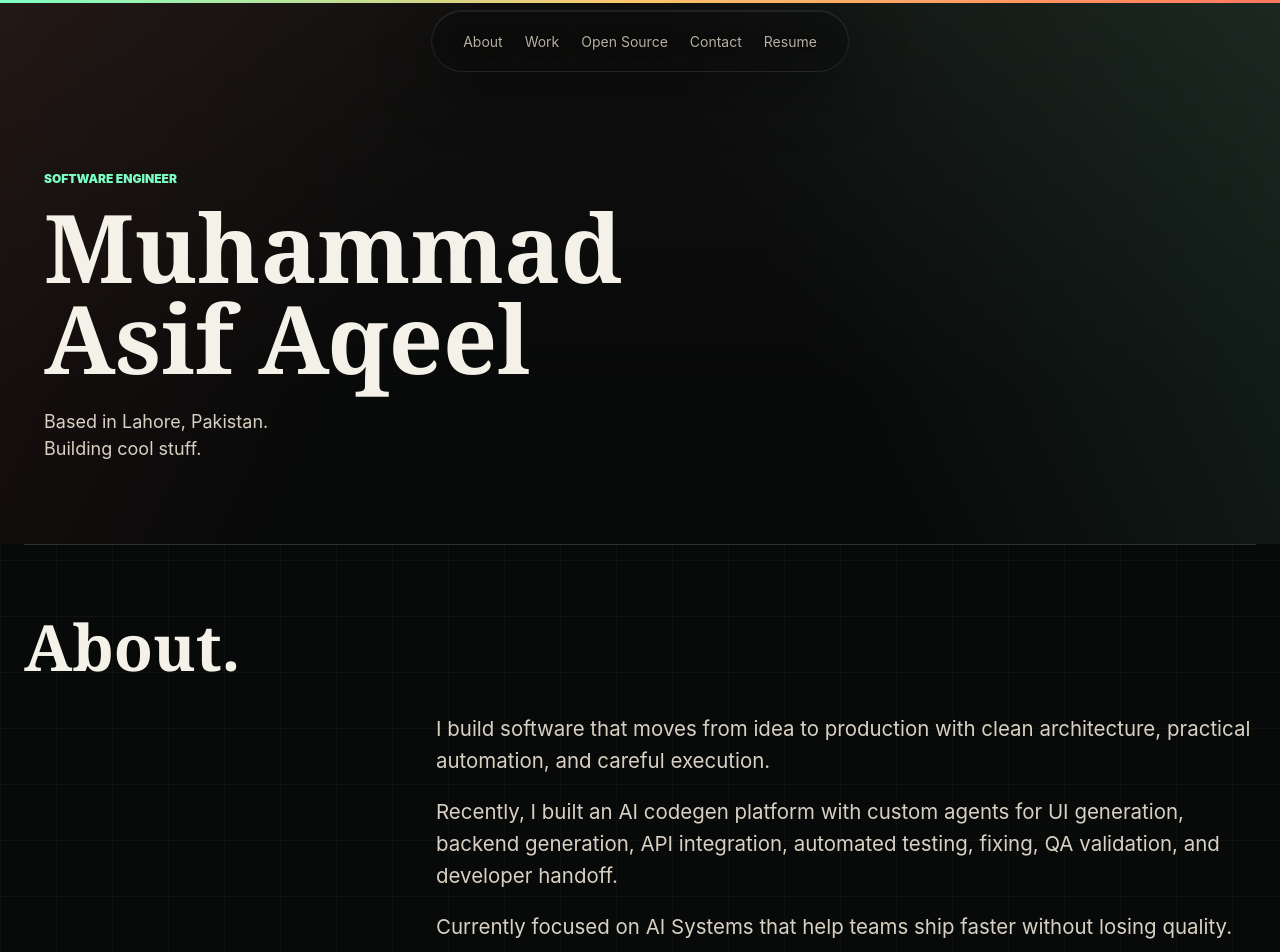
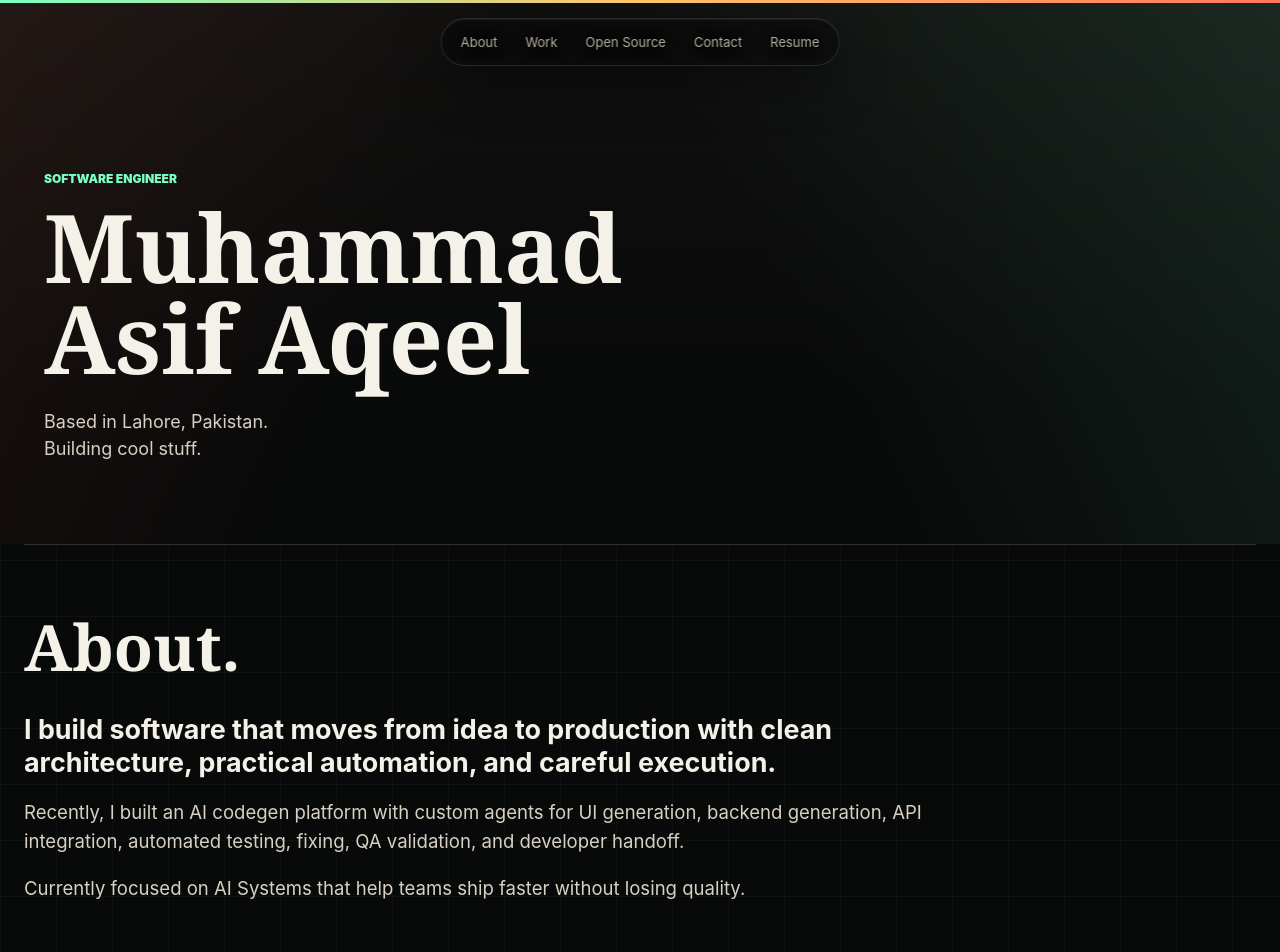
Before and after one commit to asifdotdev/asif-portfolio, a React (Vite) app: page / in a window 1280 px wide. Shown: the top 952 px of the page. Built offline with nearby package versions, Linux system fonts and the light colour scheme.

Commit message:
refine header and about layout

```diff
--- a/src/styles.css
+++ b/src/styles.css
@@ -81,26 +81,20 @@ button {
   justify-content: center;
   width: fit-content;
   max-width: calc(100% - 48px);
-  min-height: 46px;
-  padding: 0 18px;
-  border: 0;
-  background: transparent;
+  min-height: 48px;
+  padding: 6px;
+  border: 1px solid rgba(244, 241, 232, 0.12);
+  border-radius: 999px;
+  background: rgba(8, 9, 9, 0.54);
+  box-shadow:
+    0 18px 50px rgba(0, 0, 0, 0.34),
+    inset 0 1px 0 rgba(244, 241, 232, 0.08);
+  backdrop-filter: blur(16px);
   transform: translateX(-50%);
 }
 
 .site-nav::before {
-  content: "";
-  position: absolute;
-  inset: -8px -14px;
-  z-index: 0;
-  border: 1px solid rgba(244, 241, 232, 0.1);
-  border-radius: 999px;
-  background: rgba(8, 9, 9, 0.38);
-  box-shadow:
-    0 18px 58px rgba(0, 0, 0, 0.34),
-    inset 0 1px 0 rgba(244, 241, 232, 0.08);
-  backdrop-filter: blur(14px);
-  pointer-events: none;
+  display: none;
 }
 
 .site-nav > * {
@@ -111,7 +105,7 @@ button {
 .desktop-nav {
   display: flex;
   justify-content: center;
-  gap: 22px;
+  gap: 2px;
 }
 
 .desktop-nav a,
@@ -119,12 +113,13 @@ button {
 .mobile-nav button {
   display: inline-flex;
   align-items: center;
-  min-height: 36px;
-  padding: 0;
+  min-height: 34px;
+  padding: 0 13px;
   border: 0;
+  border-radius: 999px;
   background: transparent;
   color: var(--muted);
-  font-size: 14px;
+  font-size: 13px;
   white-space: nowrap;
   text-shadow:
     0 1px 12px rgba(0, 0, 0, 0.95),
@@ -137,6 +132,7 @@ button {
 .desktop-nav a:hover,
 .mobile-nav a:hover,
 .mobile-nav button:hover {
+  background: rgba(244, 241, 232, 0.08);
   color: var(--ink);
 }
 
@@ -373,15 +369,27 @@ button {
 .about-copy {
   display: grid;
   gap: 18px;
-  max-width: 820px;
-  margin-left: auto;
+  width: 100%;
+  max-width: 980px;
+  min-width: 0;
+  margin-left: 0;
   color: #d8d1c3;
-  font-size: clamp(18px, 1.6vw, 23px);
+  font-size: clamp(18px, 1.45vw, 22px);
   line-height: 1.58;
 }
 
 .about-copy p {
+  min-width: 0;
   margin: 0;
+  overflow-wrap: break-word;
+}
+
+.about-copy p:first-child {
+  max-width: 920px;
+  color: var(--ink);
+  font-size: clamp(22px, 2.1vw, 32px);
+  font-weight: 700;
+  line-height: 1.24;
 }
 
 .glass-btn.muted {
@@ -1884,9 +1892,9 @@ footer h2 {
 
   .hero h1 {
     max-width: 100%;
-    font-size: clamp(46px, 13vw, 58px);
+    font-size: clamp(42px, 11.8vw, 52px);
     line-height: 0.94;
-    overflow-wrap: break-word;
+    overflow-wrap: anywhere;
   }
 
   .hero-copy {
@@ -1914,9 +1922,19 @@ footer h2 {
   }
 
   .about-copy {
+    width: calc(100vw - 28px);
     max-width: 100%;
     margin-left: 0;
     font-size: 16px;
+  }
+
+  .about-copy p {
+    max-width: min(100%, 34ch);
+  }
+
+  .about-copy p:first-child {
+    max-width: min(100%, 20ch);
+    font-size: clamp(21px, 5.5vw, 24px);
   }
 
   .project-section {
@@ -2053,7 +2071,7 @@ footer h2 {
   }
 
   .hero h1 {
-    font-size: clamp(43px, 13.4vw, 56px);
+    font-size: clamp(40px, 11.8vw, 48px);
   }
 }
 
```
